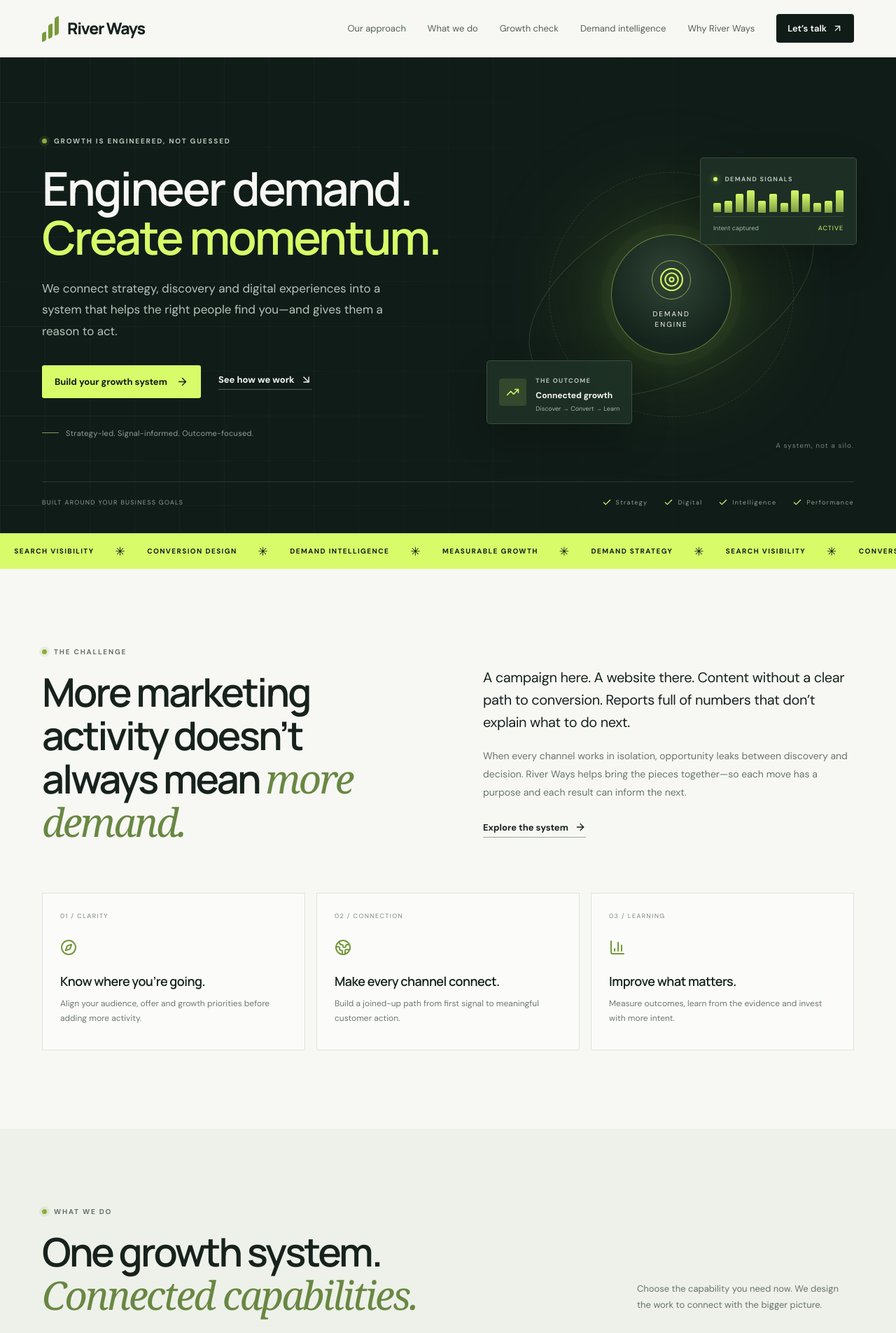
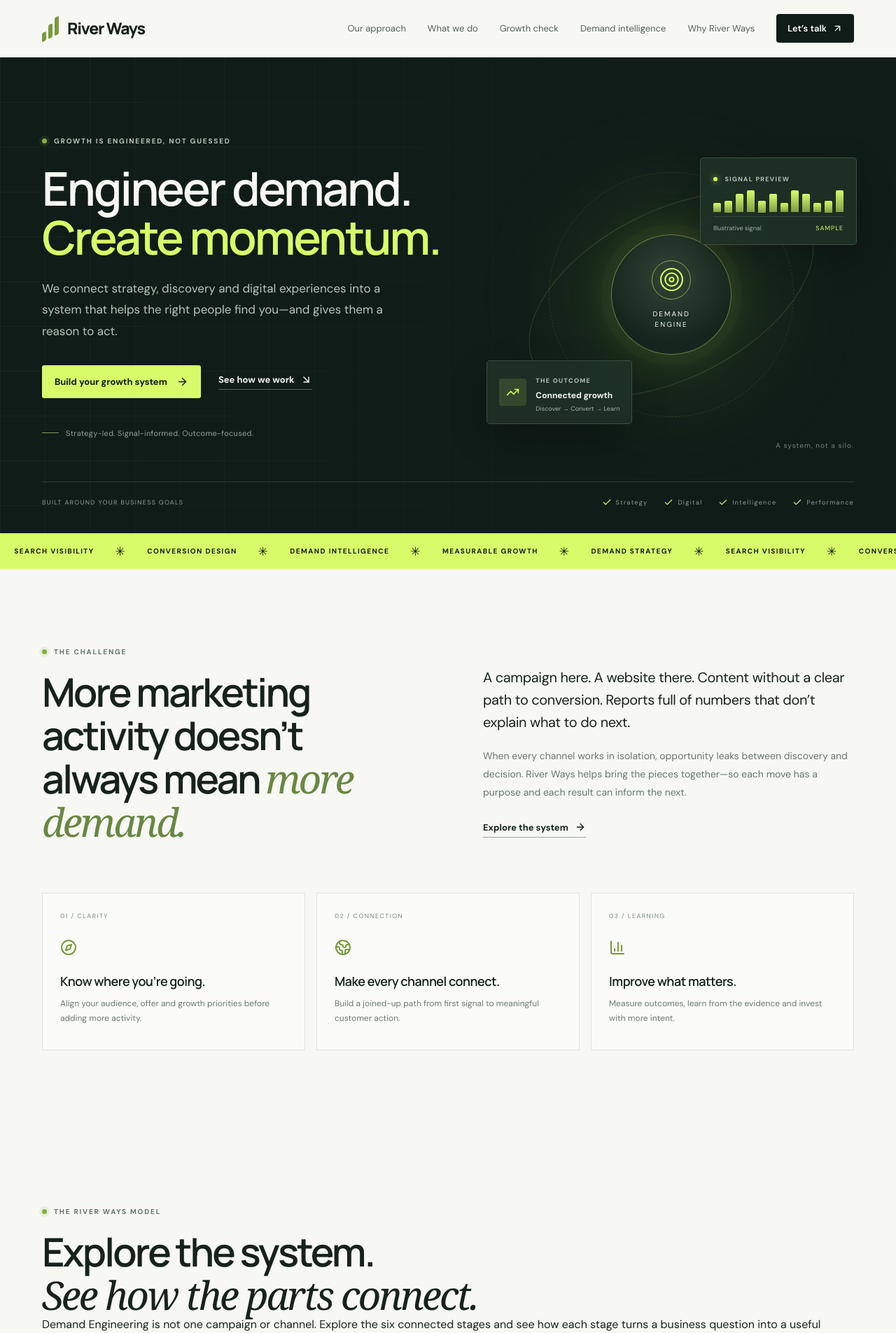
Before and after one commit to godsbest656-glitch/river-ways, a React (Vite) app: page / in a window 1280 px wide. Shown: the top 1905 px of the page at 70% size. Built offline with nearby package versions, Linux system fonts and the light colour scheme; no server answers.

Commit message:
Integrate interactive Demand Engineering explorer and label sample signal

```diff
--- a/src/App.jsx
+++ b/src/App.jsx
@@ -1,6 +1,7 @@
 import React, { useEffect, useRef, useState } from 'react';
 import { ArrowDownRight, ArrowRight, ArrowUpRight, AudioWaveform, BarChart3, Check, ChevronDown, Compass, Globe2, Menu, MessageCircle, MousePointer2, Search, ShieldCheck, Sparkles, Target, TrendingUp, X, Zap } from 'lucide-react';
 import GrowthDiagnostic from './GrowthDiagnostic.jsx';
+import DemandEngineExplorer from './DemandEngineExplorer.jsx';
 
 const services = [
   { number: '01', icon: Target, title: 'Demand Engineering', description: 'Build the strategy, signals and systems that turn attention into a repeatable path to revenue.', tags: ['Go-to-market strategy', 'Demand architecture', 'Growth planning'] },
@@ -203,7 +204,7 @@ export default function App() {
           </div>
           <div className="hero-visual" aria-label="Abstract illustration of a connected demand system">
             <div className="visual-orbit orbit-one" /><div className="visual-orbit orbit-two" /><div className="visual-glow" />
-            <div className="visual-card visual-card-top"><span className="mini-label"><span className="live-dot" /> DEMAND SIGNALS</span><div className="signal-bars">{Array.from({length:12}, (_,i) => <i key={i} />)}</div><div className="signal-footer"><span>Intent captured</span><span className="signal-status">ACTIVE</span></div></div>
+            <div className="visual-card visual-card-top"><span className="mini-label"><span className="live-dot" /> SIGNAL PREVIEW</span><div className="signal-bars">{Array.from({length:12}, (_,i) => <i key={i} />)}</div><div className="signal-footer"><span>Illustrative signal</span><span className="signal-status">SAMPLE</span></div></div>
             <div className="visual-core"><div className="core-ring"><Target size={37} strokeWidth={1.35} /></div><span>DEMAND<br />ENGINE</span></div>
             <div className="visual-card visual-card-bottom"><div className="conversion-icon"><TrendingUp size={19} /></div><div><span className="mini-label">THE OUTCOME</span><strong>Connected growth</strong><small>Discover → Convert → Learn</small></div></div><span className="visual-caption">A system, not a silo.</span>
           </div>
@@ -219,6 +220,7 @@ export default function App() {
         <article className="principle-card"><span className="principle-num">02 / CONNECTION</span><Globe2 size={24} /><h3>Make every channel connect.</h3><p>Build a joined-up path from first signal to meaningful customer action.</p></article>
         <article className="principle-card"><span className="principle-num">03 / LEARNING</span><BarChart3 size={24} /><h3>Improve what matters.</h3><p>Measure outcomes, learn from the evidence and invest with more intent.</p></article>
       </div></section>
+      <DemandEngineExplorer />
       <section className="section services-section" id="services"><div className="container">
         <div className="section-heading-row"><div><Eyebrow>What we do</Eyebrow><h2>One growth system.<br /><em>Connected capabilities.</em></h2></div><p>Choose the capability you need now. We design the work to connect with the bigger picture.</p></div>
         <div className="services-grid">{services.map((service) => { const Icon = service.icon; return <article className="service-card" key={service.number}><div className="service-card-top"><span>{service.number}</span><span className="service-icon"><Icon size={22} strokeWidth={1.7} /></span></div><h3>{service.title}</h3><p>{service.description}</p><div className="service-tags">{service.tags.map((tag) => <span key={tag}>{tag}</span>)}</div><a href="#contact" className="service-link" aria-label={'Discuss ' + service.title}>Explore this service <ArrowUpRight size={16} /></a></article>; })}</div>
```
